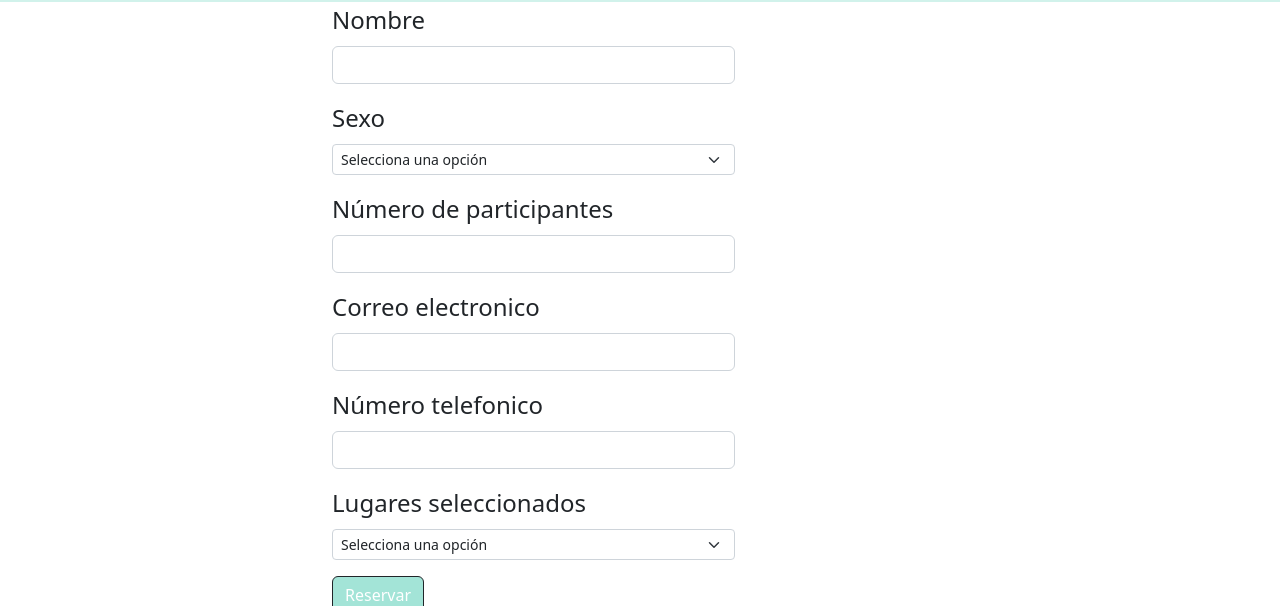
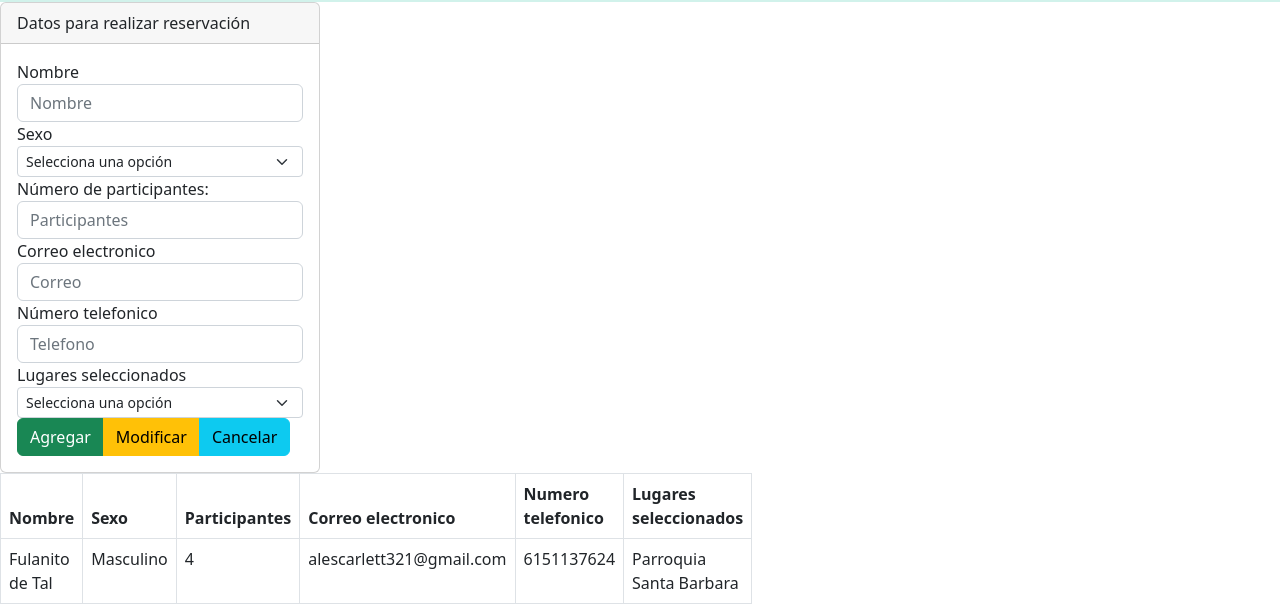
Before and after one commit to AleScarlett20/ProyectoSCV, a plain HTML site: page reservacion.html in a window 1280 px wide. Shown: the part 54-660 px from the top of the page. Drawn offline with nearby package versions, Linux system fonts and the light colour scheme.

Commit message:
Se adaptaron los archivos reservacion y sitios hmtl

```diff
--- a/reservacion.html
+++ b/reservacion.html
@@ -29,38 +29,40 @@
   </nav>
 </header>
 <body>
-    <div class="container col-sm-6">
-        <div class="row">
-            <div class="col-md-8 border-bottom">
+    <div class="col-md-3">
+        <div class="card">
+            <div class="card-header">
+                Datos para realizar reservación
+            </div>
             <div class="card-body">
                 <form id="form" action="reservar.php" method="POST" enctype="multipart/form-data">
-                        <div class="mb-3">
-                            <label for="texto1" class="form-label fs-4">Nombre</label>
-                            <input type="text" class="form-control" name="nombre" id="texto1">
+                    <div class="form-group">
+                        <label for="texto1">Nombre</label>
+                        <input type="text" class="form-control" name="nombre" id="nombre" placeholder="Nombre">
                     </div>
-                        <div class="mb-3">
-                            <label for="texto1" class="form-label fs-4">Sexo</label>
-                            <select class="form-select form-select-sm" aria-label=".form-select-sm example" name="sexo">
+                    <div class="form-group">
+                        <label for="texto1">Sexo</label>
+                        <select class="form-select form-select-sm" aria-label=".form-select-sm example" name="sexo" id="sexo">
                             <option selected>Selecciona una opción</option>
                             <option value="1">Masculino</option>
                             <option value="2">Femenino</option>
                         </select>
                     </div>
-                        <div class="mb-3">
-                            <label for="texto" class="form-label fs-4">Número de participantes</label>
-                            <input type="text" class="form-control" name="participantes" id="texto3">
+                    <div class="form-group">
+                        <label for="texto">Número de participantes:</label>
+                        <input type="text" class="form-control" name="participantes" id="participantes" placeholder="Participantes">
                     </div>
-                        <div class="mb-3">
-                             <label for="texto1" class="form-label fs-4">Correo electronico</label>
-                             <input type="email" class="form-control" name="correo" id="texto4">
+                    <div class="form-group">
+                         <label for="texto1">Correo electronico</label>
+                         <input type="email" class="form-control" name="correo" id="correo" placeholder="Correo">
                     </div>
-                        <div class="mb-3">
-                            <label for="texto2" class="form-label fs-4">Número telefonico</label>
-                            <input type="tel" class="form-control" name="telefono" id="texto5">
+                    <div class="form-group">
+                        <label for="texto2">Número telefonico</label>
+                        <input type="tel" class="form-control" name="telefono" id="telefono" placeholder="Telefono">
                     </div>
-                        <div class="mb-3">
-                            <label for="texto" class="form-label fs-4">Lugares seleccionados</label>
-                            <select class="form-select form-select-sm" aria-label=".form-select-sm example" name="lugares">
+                    <div class="form-group">
+                        <label for="texto">Lugares seleccionados</label>
+                        <select class="form-select form-select-sm" aria-label=".form-select-sm example" name="lugares" id="lugares">
                             <option selected>Selecciona una opción</option>
                             <option value="1">Parroquia Santa Barbara</option>
                             <option value="2">Glorieta del tren</option>
@@ -68,10 +70,37 @@
                             <option value="4">Ayuntamiento de Santa Rosalía</option>
                         </select>
                     </div>
-                        <button type="submit" class="btn btn-dark" style="background-color: #A3E4D7;">Reservar</button>
+                    <div class="btn-group" role="group" aria-label="">
+                        <button type="submit" id="submit" value="Agregar" class="btn btn-success">Agregar</button>
+                        <button type="submit" name="accion" value="Modificar" class="btn btn-warning">Modificar</button>
+                        <button type="submit" name="accion" value="Cancelar" class="btn btn-info">Cancelar</button>
+                    </div>
                 </form>
             </div>
         </div>
+        <div class="col-md-5">
+            <table class="table table-bordered">
+            <thead>
+                <tr>
+                    <th>Nombre</th>
+                    <th>Sexo</th>
+                    <th>Participantes</th>
+                    <th>Correo electronico</th>
+                    <th>Numero telefonico</th>
+                    <th>Lugares seleccionados</th>
+                </tr>
+            </thead>
+            <tbody>
+                <tr>
+                    <td>Fulanito de Tal</td>
+                    <td>Masculino</td>
+                    <td>4</td>
+                    <td>alescarlett321@gmail.com</td>
+                    <td>6151137624</td>
+                    <td>Parroquia Santa Barbara</td>
+                </tr>
+            </tbody>
+            </table>
         </div>
     </div>
     <div class="row" style="background-color: #D1F2EB;">
```
Also changed, not shown: sitios.html (+4 -4 lines), ayuntamiento.jpg (deleted), imagenes/el chute.jpg (renamed from el chute.jpg), imagenes/letras.jpg (renamed from letras.jpg), parroquia.jpg (deleted), 1 other file. Lines whose indentation alone changed are shown as unchanged.
